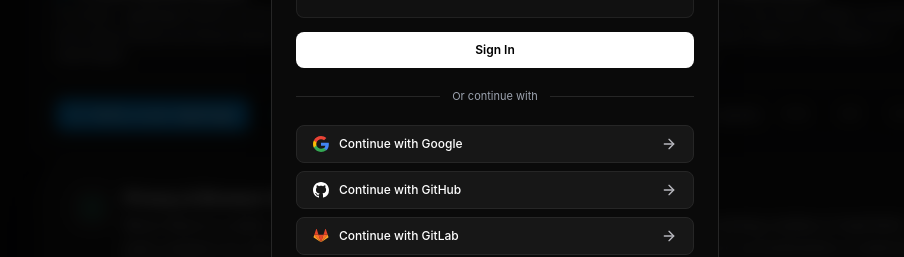
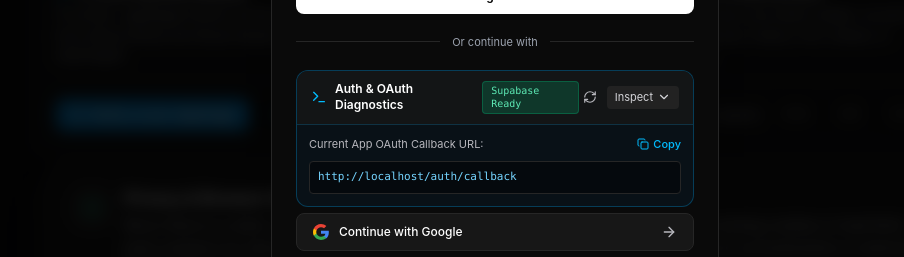
Before and after one commit to putinservai-cyber/niruvi-store, a React (Vite) app: page / in a window 1280 px wide. Both pictures are taken after a click on the button "Sign In". Shown: the part 409-666 px from the top of the page, without its empty margins (145-1049 px from the left). Built offline with nearby package versions, Linux system fonts and the light colour scheme; no server answers.

Commit message:
feat: add auth diagnostics and update firebase config
- Integrate AuthDiagnostics component to AuthModal
- Update Firebase project configuration
- Add diagnostic testing utilities and test coverage

```diff
--- a/firebase-applet-config.json
+++ b/firebase-applet-config.json
@@ -1,12 +1,12 @@
 {
-  "projectId": "dependable-strand-z53bd",
-  "appId": "1:495182738548:web:f185aa3331f03501f4cd21",
-  "apiKey": "AIzaSyDGSJgmnqDR1zsv4cYwHyU6zSnw42dfZjo",
-  "authDomain": "dependable-strand-z53bd.firebaseapp.com",
+  "projectId": "gen-lang-client-0239869138",
+  "appId": "1:615644113809:web:1e51529b5b048180620830",
+  "apiKey": "AIzaSyDLCec_YjOzRWdZUFgaMM3rj9HrshXAyns",
+  "authDomain": "gen-lang-client-0239869138.firebaseapp.com",
   "firestoreDatabaseId": "ai-studio-niruvistore-694370c1-04d8-4e9a-af0a-1f0a571c5410",
-  "storageBucket": "dependable-strand-z53bd.firebasestorage.app",
-  "messagingSenderId": "495182738548",
+  "storageBucket": "gen-lang-client-0239869138.firebasestorage.app",
+  "messagingSenderId": "615644113809",
   "measurementId": "",
-  "oAuthClientId": "495182738548-m0bbi4c0mgdpilnutsd01tunoriq3nnc.apps.googleusercontent.com",
+  "oAuthClientId": "615644113809-tu76qv1ul8p2pmik4gbjngvetrcof6me.apps.googleusercontent.com",
   "recaptchaSiteKey": ""
 }
--- /dev/null
+++ b/src/components/AuthDiagnostics.tsx
@@ -0,0 +1,247 @@
+import React, { useState, useEffect } from 'react';
+import {
+  Terminal,
+  CheckCircle2,
+  AlertCircle,
+  Copy,
+  ChevronDown,
+  ChevronUp,
+  RefreshCw,
+  ExternalLink,
+  ShieldCheck,
+  Globe,
+} from 'lucide-react';
+import {
+  getOAuthDiagnosticsInfo,
+  logOAuthDiagnostics,
+  getSupabaseConfigStatus,
+  getOAuthRedirectUrl,
+  OAuthDiagnosticsReport,
+  supabase,
+} from '../lib/supabase';
+
+interface AuthDiagnosticsProps {
+  /**
+   * If true, starts in expanded mode. Defaults to false.
+   */
+  defaultExpanded?: boolean;
+  /**
+   * Optional custom title or caption.
+   */
+  className?: string;
+}
+
+export const AuthDiagnostics: React.FC<AuthDiagnosticsProps> = ({
+  defaultExpanded = false,
+  className = '',
+}) => {
+  const [isExpanded, setIsExpanded] = useState(defaultExpanded);
+  const [report, setReport] = useState<OAuthDiagnosticsReport>(() => getOAuthDiagnosticsInfo());
+  const [configStatus, setConfigStatus] = useState(() => getSupabaseConfigStatus());
+  const [copiedField, setCopiedField] = useState<string | null>(null);
+  const [pingStatus, setPingStatus] = useState<'idle' | 'checking' | 'success' | 'error'>('idle');
+  const [pingMessage, setPingMessage] = useState<string | null>(null);
+
+  const refreshDiagnostics = () => {
+    const freshReport = getOAuthDiagnosticsInfo();
+    const freshStatus = getSupabaseConfigStatus();
+    setReport(freshReport);
+    setConfigStatus(freshStatus);
+    logOAuthDiagnostics();
+  };
+
+  useEffect(() => {
+    refreshDiagnostics();
+  }, []);
+
+  const handleCopy = async (text: string, fieldKey: string) => {
+    try {
+      await navigator.clipboard.writeText(text);
+      setCopiedField(fieldKey);
+      setTimeout(() => setCopiedField(null), 2500);
+    } catch {
+      // fallback
+    }
+  };
+
+  const testSupabaseHandshake = async () => {
+    setPingStatus('checking');
+    setPingMessage(null);
+    try {
+      if (!supabase) {
+        setPingStatus('error');
+        setPingMessage('Supabase client is not instantiated.');
+        return;
+      }
+      const { data, error } = await supabase.auth.getSession();
+      if (error) {
+        setPingStatus('error');
+        setPingMessage(error.message);
+      } else {
+        setPingStatus('success');
+        setPingMessage(
+          data.session
+            ? `Connected! Active session for: ${data.session.user?.email || 'User'}`
+            : 'Supabase Auth initialized successfully (No active session).'
+        );
+      }
+    } catch (err: unknown) {
+      setPingStatus('error');
+      setPingMessage(err instanceof Error ? err.message : 'Failed to reach Supabase API.');
+    }
+  };
+
+  const currentRedirectUrl = report.clientCallbackUrl || getOAuthRedirectUrl();
+  const expectedGcpRedirectUri = report.expectedGoogleCloudAuthorizedRedirectUri;
+
+  return (
+    <div
+      data-testid="auth-diagnostics-component"
+      className={`rounded-xl border border-sky-500/30 bg-sky-950/20 text-neutral-200 overflow-hidden text-xs transition-all ${className}`}
+    >
+      {/* Header bar / toggle */}
+      <div className="flex items-center justify-between px-3.5 py-2.5 bg-neutral-900/80 border-b border-sky-500/20">
+        <div className="flex items-center gap-2">
+          <Terminal className="w-4 h-4 text-sky-400 shrink-0" />
+          <span className="font-semibold text-white text-xs">Auth &amp; OAuth Diagnostics</span>
+          <span
+            className={`text-[10px] px-2 py-0.5 rounded font-mono font-medium ${
+              configStatus.configured
+                ? 'bg-emerald-500/20 text-emerald-300 border border-emerald-500/30'
+                : 'bg-amber-500/20 text-amber-300 border border-amber-500/30'
+            }`}
+          >
+            {configStatus.configured ? 'Supabase Ready' : 'Env Missing'}
+          </span>
+        </div>
+
+        <div className="flex items-center gap-1.5">
+          <button
+            type="button"
+            onClick={refreshDiagnostics}
+            title="Refresh & Log to Console"
+            className="p-1 rounded hover:bg-neutral-800 text-neutral-400 hover:text-white transition cursor-pointer"
+            aria-label="Refresh diagnostics"
+          >
+            <RefreshCw className="w-3.5 h-3.5" />
+          </button>
+          <button
+            type="button"
+            onClick={() => setIsExpanded((prev) => !prev)}
+            className="px-2 py-1 rounded bg-neutral-800/80 hover:bg-neutral-700 text-[11px] text-neutral-300 flex items-center gap-1 transition cursor-pointer"
+            aria-expanded={isExpanded}
+          >
+            <span>{isExpanded ? 'Hide' : 'Inspect'}</span>
+            {isExpanded ? <ChevronUp className="w-3.5 h-3.5" /> : <ChevronDown className="w-3.5 h-3.5" />}
+          </button>
+        </div>
+      </div>
+
+      {/* Primary quick verification summary always visible */}
+      <div className="p-3 space-y-2.5">
+        <div className="flex items-center justify-between text-[11px]">
+          <span className="text-neutral-400">Current App OAuth Callback URL:</span>
+          <button
+            type="button"
+            onClick={() => handleCopy(currentRedirectUrl, 'app_cb')}
+            className="text-sky-400 hover:text-sky-300 font-medium flex items-center gap-1 cursor-pointer transition"
+          >
+            <Copy className="w-3 h-3" />
+            <span>{copiedField === 'app_cb' ? 'Copied!' : 'Copy'}</span>
+          </button>
+        </div>
+        <div className="p-2 rounded bg-black/40 border border-neutral-800 font-mono text-[11px] text-sky-300 break-all select-all">
+          {currentRedirectUrl}
+        </div>
+      </div>
+
+      {/* Expanded details */}
+      {isExpanded && (
+        <div className="px-3 pb-3 space-y-3 pt-1 border-t border-neutral-800/60">
+          {/* Google Cloud Console Expected Redirect URI */}
+          <div className="space-y-1">
+            <div className="flex items-center justify-between text-[11px]">
+              <span className="text-emerald-400 font-medium">
+                Google Cloud &rarr; Authorized redirect URI:
+              </span>
+              <button
+                type="button"
+                onClick={() => handleCopy(expectedGcpRedirectUri, 'gcp_uri')}
+                className="text-emerald-400 hover:text-emerald-300 flex items-center gap-1 cursor-pointer transition text-[11px]"
+              >
+                <Copy className="w-3 h-3" />
+                <span>{copiedField === 'gcp_uri' ? 'Copied!' : 'Copy for GCP'}</span>
+              </button>
+            </div>
+            <div className="p-2 rounded bg-black/40 border border-emerald-500/30 font-mono text-[11px] text-emerald-300 break-all select-all">
+              {expectedGcpRedirectUri}
+            </div>
+            <p className="text-[10px] text-neutral-400">
+              Must be placed in Google Cloud Console &gt; Credentials &gt; OAuth 2.0 Client.
+            </p>
+          </div>
+
+          {/* Provider Initialization Status */}
+          <div className="p-2.5 rounded-lg bg-neutral-900/90 border border-neutral-800 space-y-1.5">
+            <div className="text-[11px] font-semibold text-white flex items-center gap-1.5">
+              <ShieldCheck className="w-3.5 h-3.5 text-sky-400" />
+              <span>Provider Initialization Status</span>
+            </div>
+            <div className="grid grid-cols-2 gap-2 text-[11px]">
+              <div>
+                <span className="text-neutral-500 block text-[10px]">SUPABASE HOST</span>
+                <span className="font-mono text-neutral-200">{report.supabaseHost}</span>
+              </div>
+              <div>
+                <span className="text-neutral-500 block text-[10px]">ANON KEY STATUS</span>
+                <span className={report.hasAnonKey ? 'text-emerald-400' : 'text-red-400'}>
+                  {report.hasAnonKey ? 'Verified Loaded' : 'Missing'}
+                </span>
+              </div>
+            </div>
+          </div>
+
+          {/* Connection Test Action */}
+          <div className="flex items-center justify-between pt-1">
+            <button
+              type="button"
+              onClick={testSupabaseHandshake}
+              disabled={pingStatus === 'checking'}
+              className="px-3 py-1.5 rounded-lg bg-sky-600 hover:bg-sky-500 text-white text-[11px] font-medium flex items-center gap-1.5 transition disabled:opacity-50 cursor-pointer"
+            >
+              <Globe className="w-3.5 h-3.5" />
+              <span>{pingStatus === 'checking' ? 'Testing...' : 'Test Auth Handshake'}</span>
+            </button>
+            <button
+              type="button"
+              onClick={() => {
+                logOAuthDiagnostics();
+                alert('OAuth diagnostics output sent to browser developer console.');
+              }}
+              className="text-[11px] text-neutral-400 hover:text-white transition cursor-pointer"
+            >
+              Log to Console
+            </button>
+          </div>
+
+          {pingMessage && (
+            <div
+              className={`p-2 rounded text-[11px] flex items-start gap-1.5 ${
+                pingStatus === 'success'
+                  ? 'bg-emerald-950/60 text-emerald-200 border border-emerald-800/60'
+                  : 'bg-red-950/60 text-red-200 border border-red-800/60'
+              }`}
+            >
+              {pingStatus === 'success' ? (
+                <CheckCircle2 className="w-3.5 h-3.5 text-emerald-400 shrink-0 mt-0.5" />
+              ) : (
+                <AlertCircle className="w-3.5 h-3.5 text-red-400 shrink-0 mt-0.5" />
+              )}
+              <span className="break-all">{pingMessage}</span>
+            </div>
+          )}
+        </div>
+      )}
+    </div>
+  );
+};
--- a/src/components/AuthModal.tsx
+++ b/src/components/AuthModal.tsx
@@ -21,6 +21,7 @@ import {
 } from 'lucide-react';
 import { NiruviLogo } from './NiruviLogo';
 import { OAuthDiagnosticsModal } from './OAuthDiagnosticsModal';
+import { AuthDiagnostics } from './AuthDiagnostics';
 
 type AuthTabMode = 'signin' | 'register' | 'reset';
 
@@ -837,6 +838,9 @@ export const AuthModal: React.FC = () => {
               <div className="border-t border-neutral-800 w-full" />
             </div>
 
+            {/* In-Flow Auth & OAuth Diagnostics for verifying callback & redirect URLs */}
+            <AuthDiagnostics className="my-1.5" />
+
             {/* OAuth Providers: Google, GitHub, GitLab */}
             <div className="space-y-2">
               <button
```
Also changed, not shown: 2 other files (tests, documents, lock files or other folders).
